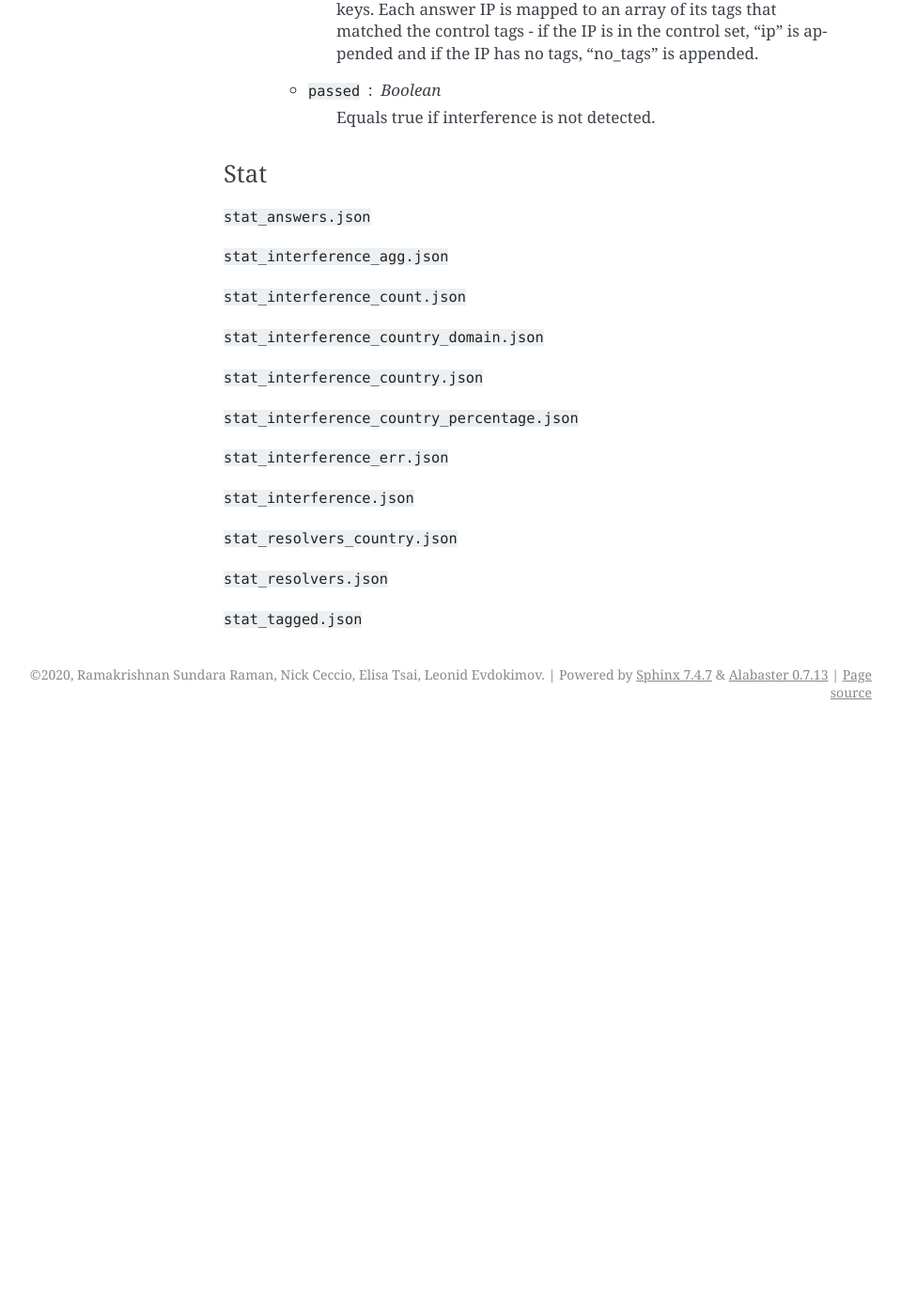
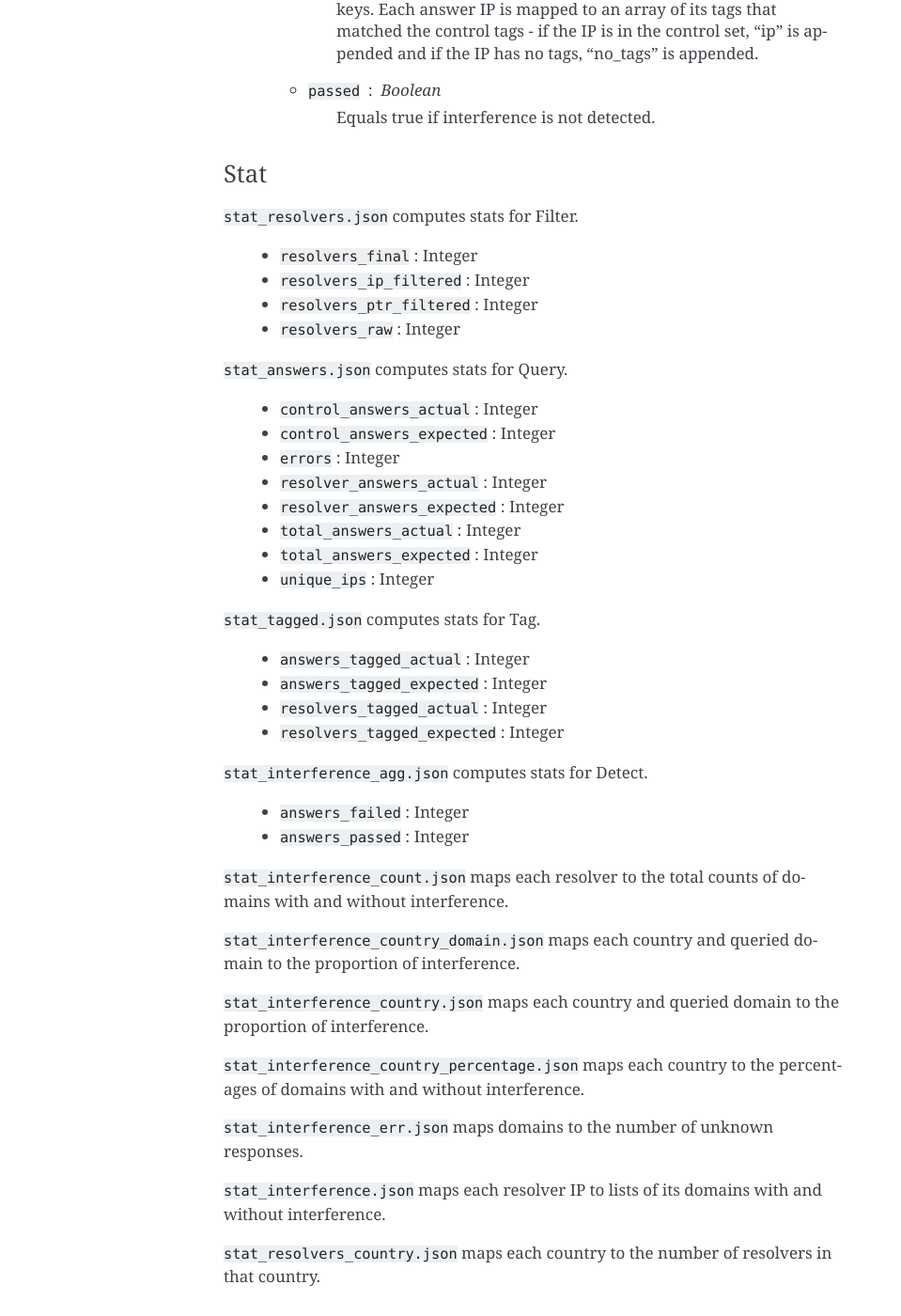
Before and after one commit to censoredplanet/censoredplanet, a Sphinx documentation site: the page built from docs/satellitev1.rst, in a window 1280 px wide and 1400 px high, scrolled down 5174 px. Shown: the whole window at 94% size, without its empty margins (182-1141 px from the left). Built offline with Sphinx 7.4.7, drawn with Linux system fonts in a browser that asks for light colours; before the commit the page ends 5950 px from its top, so only the background shows below that.

Commit message:
Update stat

```diff
--- a/docs/satellitev1.rst
+++ b/docs/satellitev1.rst
@@ -208,24 +208,60 @@ Detect
 Stat
 -----
 
-:code:`stat_answers.json`
+:code:`stat_resolvers.json` computes stats for Filter.
 
-:code:`stat_interference_agg.json`
+	* :code:`resolvers_final` : Integer
 
-:code:`stat_interference_count.json`
+	* :code:`resolvers_ip_filtered` : Integer
 
-:code:`stat_interference_country_domain.json`
+	* :code:`resolvers_ptr_filtered` : Integer
 
-:code:`stat_interference_country.json`
+	* :code:`resolvers_raw` : Integer
 
-:code:`stat_interference_country_percentage.json`
+:code:`stat_answers.json` computes stats for Query.
 
-:code:`stat_interference_err.json`
+	* :code:`control_answers_actual` : Integer
 
-:code:`stat_interference.json`
+	* :code:`control_answers_expected` : Integer
 
-:code:`stat_resolvers_country.json`
+	* :code:`errors` : Integer
 
-:code:`stat_resolvers.json`
+	* :code:`resolver_answers_actual` : Integer
 
-:code:`stat_tagged.json`
+	* :code:`resolver_answers_expected` : Integer
+
+	* :code:`total_answers_actual` : Integer
+
+	* :code:`total_answers_expected` : Integer
+
+	* :code:`unique_ips` : Integer
+
+:code:`stat_tagged.json` computes stats for Tag.
+
+	* :code:`answers_tagged_actual` : Integer
+
+	* :code:`answers_tagged_expected` : Integer
+
+	* :code:`resolvers_tagged_actual` : Integer
+
+	* :code:`resolvers_tagged_expected` : Integer
+
+:code:`stat_interference_agg.json` computes stats for Detect.
+
+	* :code:`answers_failed` : Integer
+
+	* :code:`answers_passed` : Integer
+
+:code:`stat_interference_count.json` maps each resolver to the total counts of domains with and without interference.
+
+:code:`stat_interference_country_domain.json` maps each country and queried domain to the proportion of interference.
+
+:code:`stat_interference_country.json` maps each country and queried domain to the proportion of interference.
+
+:code:`stat_interference_country_percentage.json` maps each country to the percentages of domains with and without interference.
+
+:code:`stat_interference_err.json` maps domains to the number of unknown responses.
+
+:code:`stat_interference.json` maps each resolver IP to lists of its domains with and without interference.
+
+:code:`stat_resolvers_country.json` maps each country to the number of resolvers in that country.
```
